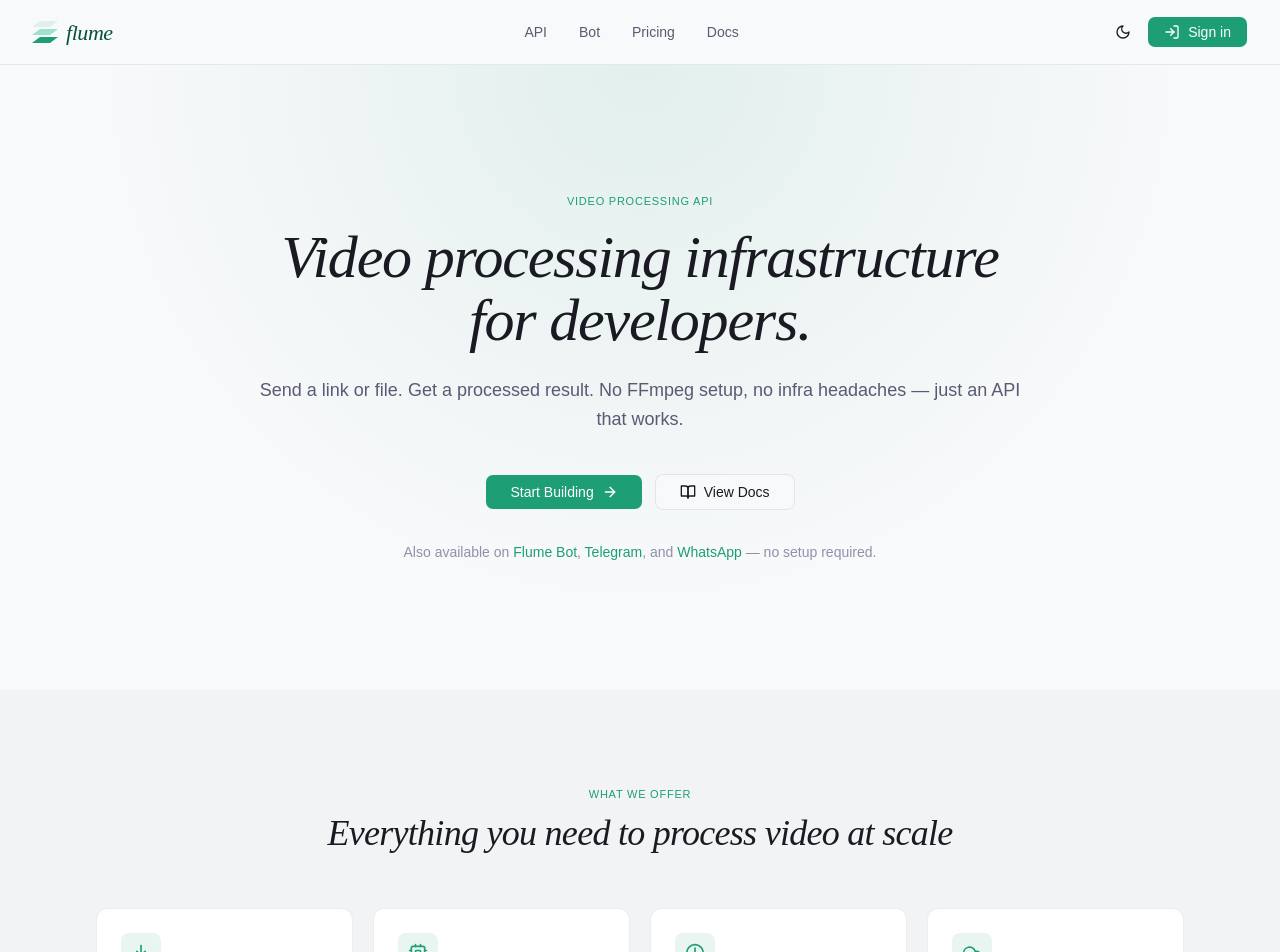
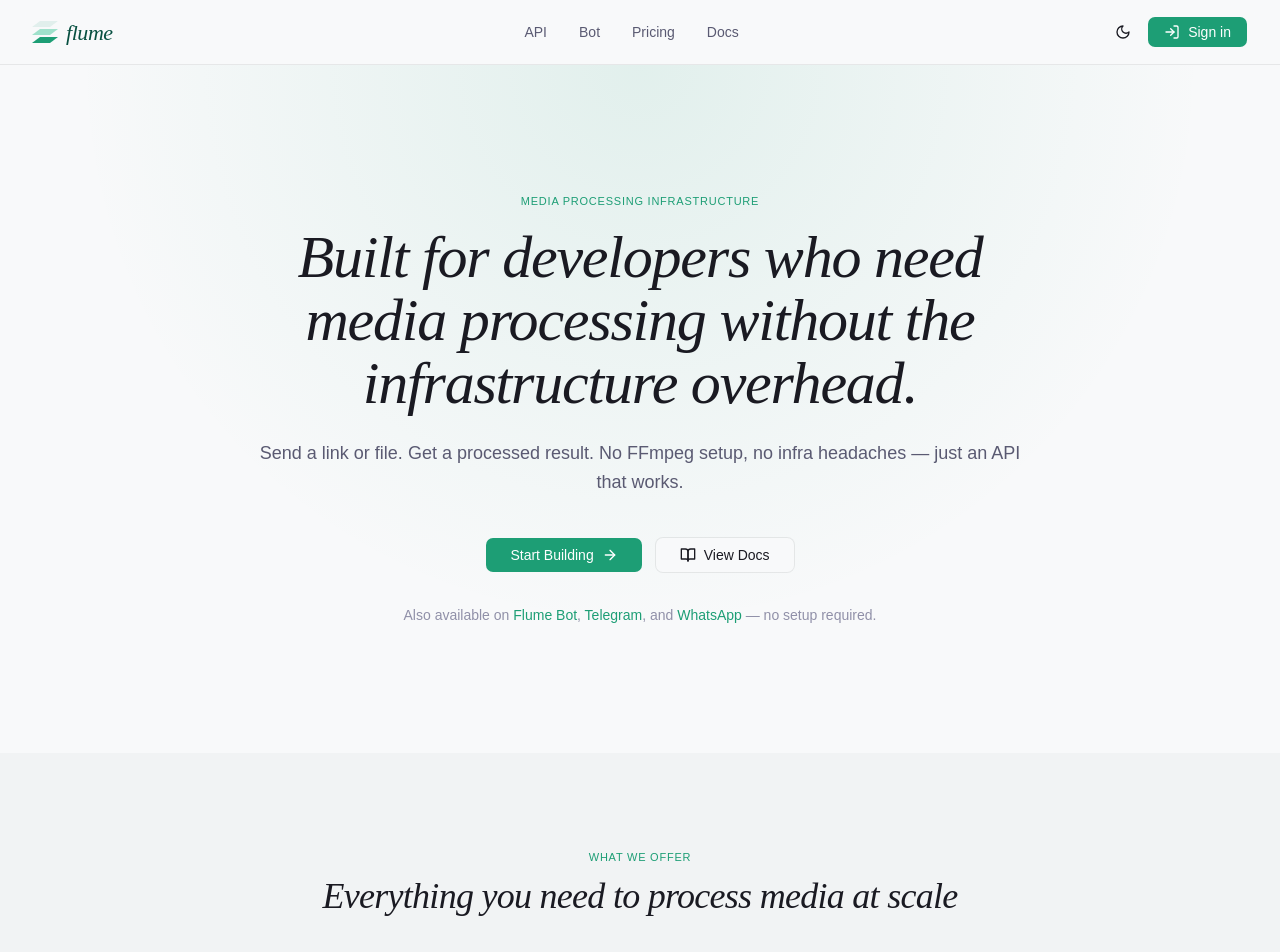
Before and after one commit to ojogu/flume, a React (Vite) app in the folder web/: page / in a window 1280 px wide. Shown: the top 952 px of the page. Built offline with nearby package versions, Linux system fonts and the light colour scheme.

Commit message:
docs: update landing copy and docs-site to reflect subdomain move
Hero, features, footer: video processing to media infrastructure

Docs base URL points to api.flume.ojogulabs.xyz/v1

Index reworded as managed infrastructure, not just an API

```diff
--- a/web/src/components/common/Footer.tsx
+++ b/web/src/components/common/Footer.tsx
@@ -46,7 +46,7 @@ export function Footer() {
               <Wordmark />
             </Link>
             <p className="text-sm text-[var(--text-muted)] leading-relaxed max-w-[180px]">
-              Video processing for developers and everyone else.
+              Media processing for developers and everyone else.
             </p>
           </div>
 
--- a/web/src/components/landing/FeaturesSection.tsx
+++ b/web/src/components/landing/FeaturesSection.tsx
@@ -31,7 +31,7 @@ export function FeaturesSection() {
         <div className="text-center mb-14">
           <p className="text-label text-brand mb-3">What we offer</p>
           <h2 className="text-display text-3xl sm:text-4xl text-[var(--text-primary)]">
-            Everything you need to process video at scale
+            Everything you need to process media at scale
           </h2>
         </div>
 
--- a/web/src/components/landing/HeroSection.tsx
+++ b/web/src/components/landing/HeroSection.tsx
@@ -9,10 +9,10 @@ export function HeroSection() {
 
       <div className="mx-auto max-w-6xl px-4 sm:px-6 lg:px-8">
         <div className="mx-auto max-w-3xl text-center">
-          <p className="text-label text-brand mb-4">Video Processing API</p>
+          <p className="text-label text-brand mb-4">Media Processing Infrastructure</p>
 
           <h1 className="text-display text-4xl sm:text-5xl lg:text-[3.75rem] text-[var(--text-primary)]">
-            Video processing infrastructure for developers.
+            Built for developers who need media processing without the infrastructure overhead.
           </h1>
 
           <p className="mt-6 text-lg text-[var(--text-secondary)] leading-relaxed">
```
Also changed, not shown: 2 other files (tests, documents, lock files or other folders).
